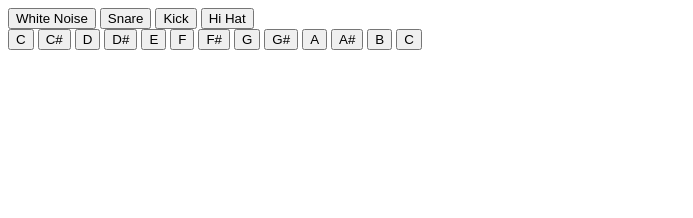
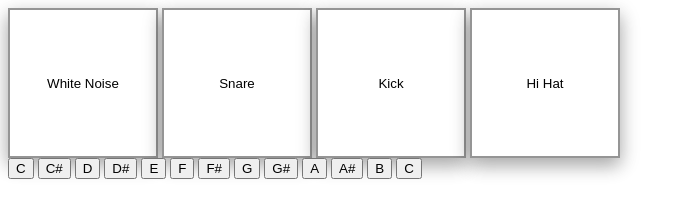
Before and after one commit to bazalasky/WebAudioBeatMachine, a plain HTML site: page index.html in a window 1280 px wide. Shown: the whole page, without its empty margins (0-693 px from the left). Drawn offline with Linux system fonts and the light colour scheme.

Commit message:
start button styling

```diff
--- a/index.html
+++ b/index.html
@@ -1,12 +1,13 @@
 <!DOCTYPE html>
 <html>
     <head>
+        <link rel="stylesheet" href="styles.css">
     </head>
     <body>
-        <button id="white-noise">White Noise</button>
-        <button id="snare">Snare</button>
-        <button id="kick">Kick</button>
-        <button id="hi-hat">Hi Hat</button>
+        <button id="white-noise" class="drumButton">White Noise</button>
+        <button id="snare" class="drumButton">Snare</button>
+        <button id="kick" class="drumButton">Kick</button>
+        <button id="hi-hat" class="drumButton">Hi Hat</button>
         <br>
         <button id="middle-c-key">C</button>
         <button id="c-sharp-key">C#</button>
@@ -21,6 +22,6 @@
         <button id="a-sharp-key">A#</button>
         <button id="b-key">B</button>
         <button id="high-c-key">C</button>
-        <script src="index.js"></script>
+        <script src="main.js"></script>
     </body>
 </html>
--- /dev/null
+++ b/styles.css
@@ -0,0 +1,7 @@
+.drumButton {
+    height: 150px;
+    width: 150px;
+    background-color: white;
+    border: 2px solid #959595;
+    box-shadow: 0 8px 16px 0 rgba(0,0,0,0.2), 0 6px 20px 0 rgba(0,0,0,0.19);
+}
```
Also changed, not shown: images/drumButton.png (added), main.js (renamed from index.js).
